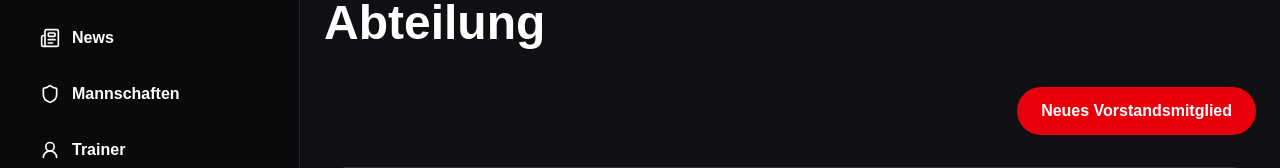
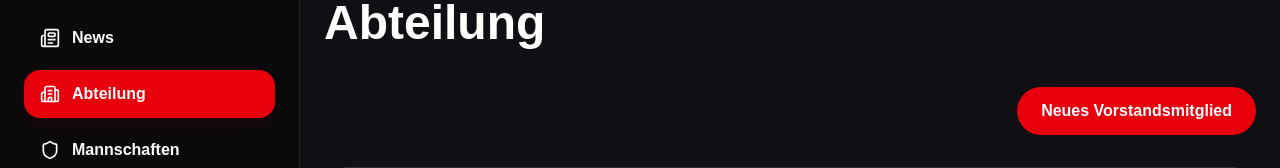
Before and after one commit to m00nLPStudent/djk-giesenkirchen-webseite, a Next.js app: page /admin/department in a window 1280 px wide. Shown: the part 184-352 px from the top of the page. Built offline with nearby package versions, Linux system fonts and the light colour scheme; no server answers; the database is empty.

Commit message:
Add department to admin sidebar

```diff
--- a/src/components/admin/layout/AdminSidebar.js
+++ b/src/components/admin/layout/AdminSidebar.js
@@ -12,6 +12,7 @@ import {
   CalendarDays,
   Trophy,
   Settings,
+  Building2,
 } from "lucide-react";
 
 const logoUrl =
@@ -20,6 +21,7 @@ const logoUrl =
 const navItems = [
   { href: "/admin", label: "Dashboard", icon: LayoutDashboard },
   { href: "/admin/news", label: "News", icon: Newspaper },
+  { href: "/admin/department", label: "Abteilung", icon: Building2 },
   { href: "/admin/teams", label: "Mannschaften", icon: Shield },
   { href: "/admin/coaches", label: "Trainer", icon: UserRound },
   { href: "/admin/players", label: "Spieler", icon: Users },
```
